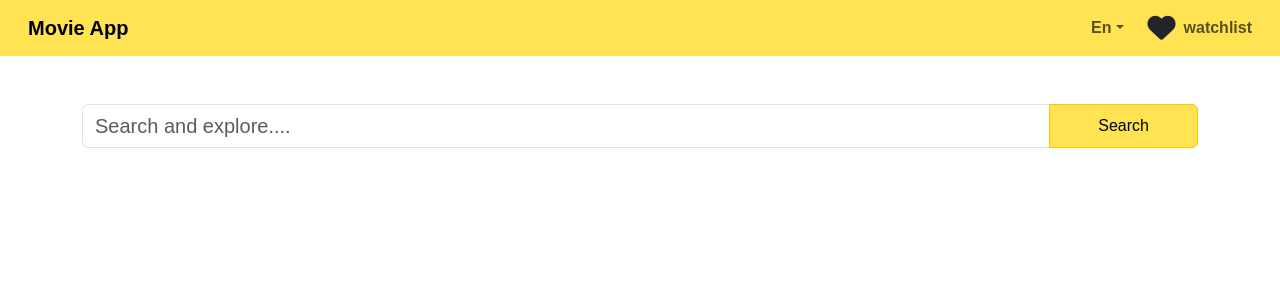
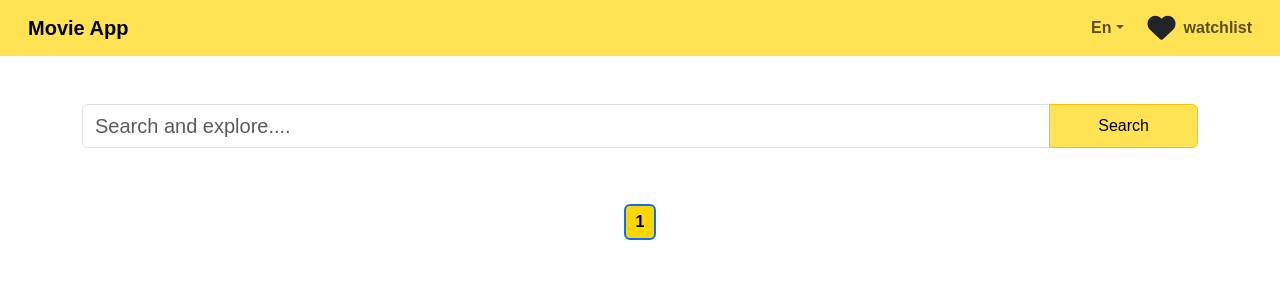
Before and after one commit to mohamedabodief/movies-web, a Next.js app: page /search in a window 1280 px wide. Shown: the top 300 px of the page. Built offline with nearby package versions, Linux system fonts and the light colour scheme.

Commit message:
add pagenation to search page

```diff
--- a/src/app/search/page.js
+++ b/src/app/search/page.js
@@ -4,13 +4,19 @@ import { useSearchParams } from 'next/navigation';
 import React, { useEffect, useState } from 'react';
 import { Button, Form } from 'react-bootstrap';
 import Card from '@/components/cardHomePage';
+import Pagination from '@/components/pagination/index2';
 function Page() {
   const searchParams = useSearchParams();
   const searchWord = searchParams.get('q');
   const [result, setResult] = useState([]);
   const [loading, setLoading] = useState(false);
   const [input, setInput] = useState(searchWord || '');
+  const [totalPages, setTotalPages] = useState(1);
 
+  //pagenation
+  const limit = 12;
+  const page = parseInt(searchParams.get('page') || '1');
+  //pagenation
   useEffect(() => {
     const delayDebounce = setTimeout(() => {
       const fetchData = async () => {
@@ -23,14 +29,22 @@ function Page() {
         try {
           const res = await fetch('https://api.themoviedb.org/3/movie/now_playing?api_key=76fb730da20c26bcd7d05575d7dcf0c6&language=en-US');
           const data = await res.json();
+
           const filterItems = data.results.filter((item) =>
             item.title.toLowerCase().includes(input.toLowerCase())
           );
-          setResult(filterItems);
+
+          const total = Math.ceil(filterItems.length / limit);
+          const paginatedItems = filterItems.slice((page - 1) * limit, page * limit);
+
+          setResult(paginatedItems);
+          setTotalPages(total);
         } catch (error) {
           console.error(error);
           setResult([]);
-        } finally {
+        }
+
+      finally {
         setLoading(false);
       }
     };
@@ -39,7 +53,7 @@ function Page() {
   }, 100);
 
   return () => clearTimeout(delayDebounce);
-  }, [input]);
+}, [input,page]);
 
 return (
   <div className="container py-5">
@@ -49,12 +63,17 @@ function Page() {
         placeholder="Search and explore...."
         className="fs-5"
         value={input}
-          onChange={(e) => setInput(e.target.value)}
+        onChange={(e) => {
+  setInput(e.target.value);
+  window.history.pushState(null, '', `?q=${e.target.value}&page=1`);
+}}
       />
       <Button className="px-5" variant="warning" style={{ backgroundColor: '#FFE353' }} type="button">
         Search
       </Button>
     </Form>
+    {input && <p className='text-danger mb-3 fs-5'>the result of {input}</p>}
+
     {loading && <div className=" mt-5 fw-bold fs-3 text-center p-5"> <div className="spinner-border text-warning" role="status">
       <span className="visually-hidden">Loading...</span>
     </div></div>}
@@ -64,12 +83,19 @@ function Page() {
     )}
 
     <div className="row h-100 row-cols-2 row-cols-sm-3 row-cols-md-4 row-cols-lg-5 g-4 py-3">
+
       {result.map((item) => (
+
         <div key={item.id} className="col-md-3">
+
           <Card movie={item} />
         </div>
       ))}
     </div>
+    {!loading  && (
+      <Pagination currentPage={page} totalPages={totalPages} searchWord={input} />
+    )}
+
   </div>
 );
 }
```
Lines whose indentation alone changed are shown as unchanged.
